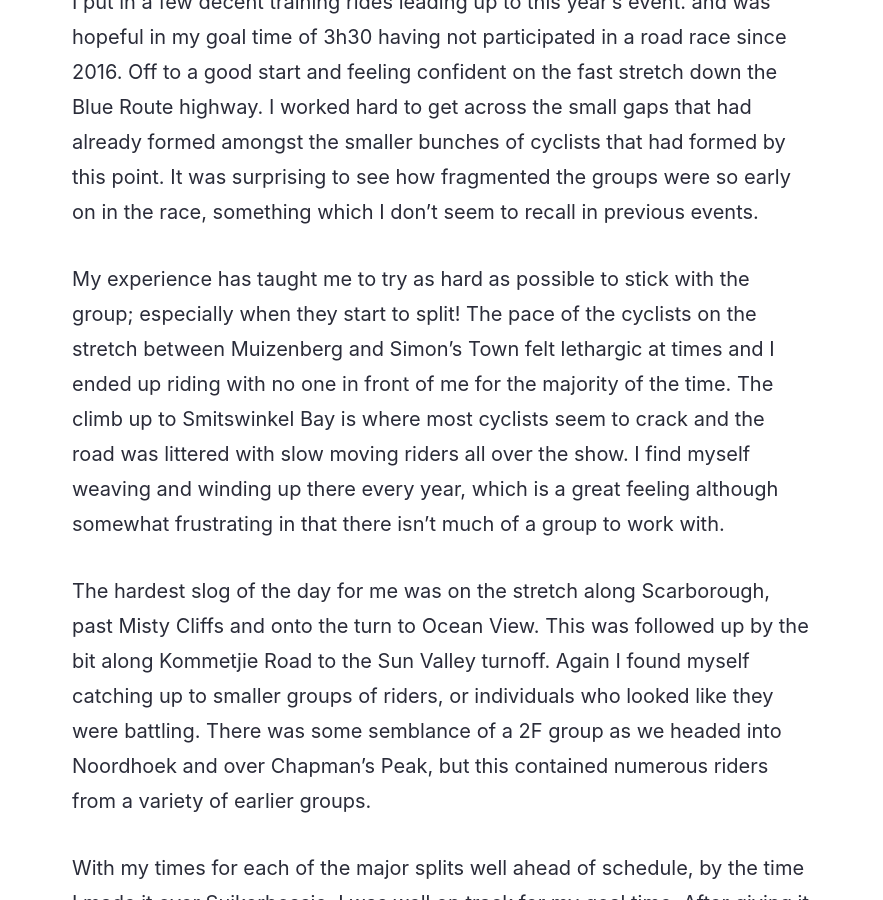
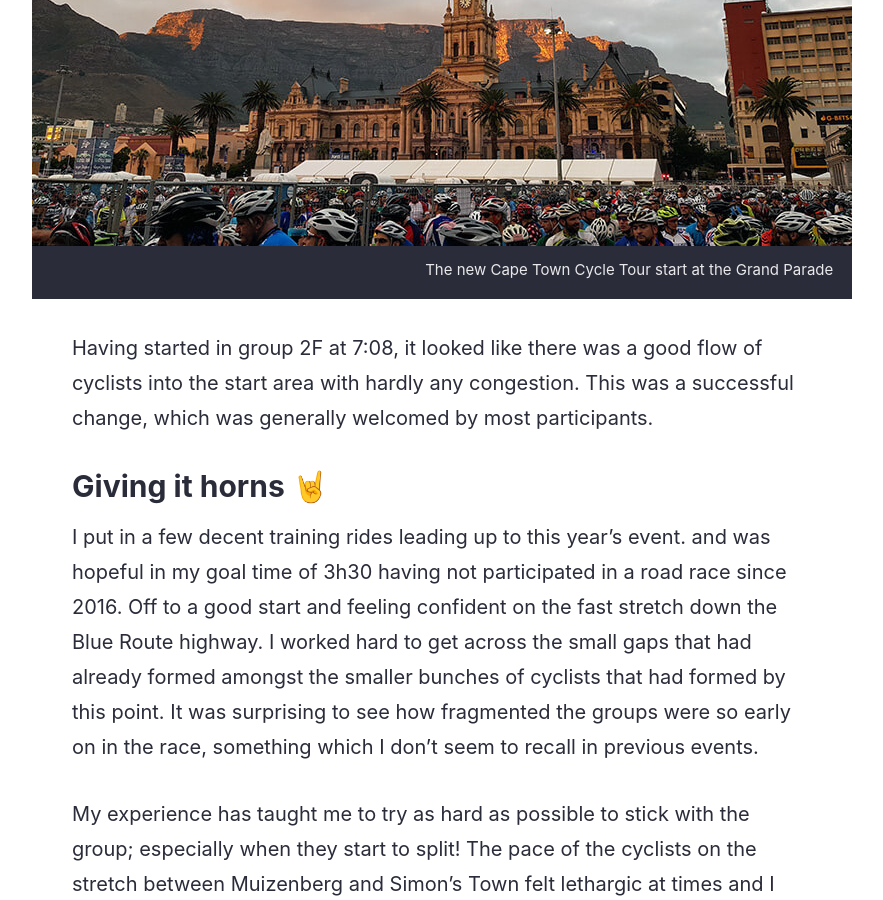
Before and after one commit to michaelthorne/michaelthorne.github.io, a Jekyll site: the page built from _posts/2018-03-12-my-2018-cape-town-cycle-tour-review.md, in a window 1280 px wide and 900 px high, scrolled down 1088 px. Shown: the whole window, without its empty margins (198-1081 px from the left). Built offline with Jekyll 4.4.1, drawn with Linux system fonts in a browser that asks for light colours; some web fonts are replaced; comment, search, counter and statistics services are not loaded.

Commit message:
Added image

```diff
--- a/_posts/2018-03-12-my-2018-cape-town-cycle-tour-review.md
+++ b/_posts/2018-03-12-my-2018-cape-town-cycle-tour-review.md
@@ -11,6 +11,11 @@ After the disappointing cancellation of the 2017 Cape Town Cycle Tour, organiser
 Due to the notorious wind tunnel in Hertzog Boulevard when the wind blows, the start moved to the Grand Parade in front
 of Cape Town City Hall. This also meant a new layout for the start chutes and a minor change to the first kilometer or
 so of the route.
+
+<figure>
+    <img src="/assets/images/journal/2018-cape-town-cycle-tour-start-grand-parade-city-hall-820x450.jpg" alt="">
+    <figcaption>The new Cape Town Cycle Tour start at the Grand Parade</figcaption>
+</figure>
 
 Having started in group 2F at 7:08, it looked like there was a good flow of cyclists into the start area with hardly any
 congestion. This was a successful change, which was generally welcomed by most participants.
```
Also changed, not shown: assets/images/journal/2018-cape-town-cycle-tour-start-grand-parade-city-hall-820x450.jpg (added).
